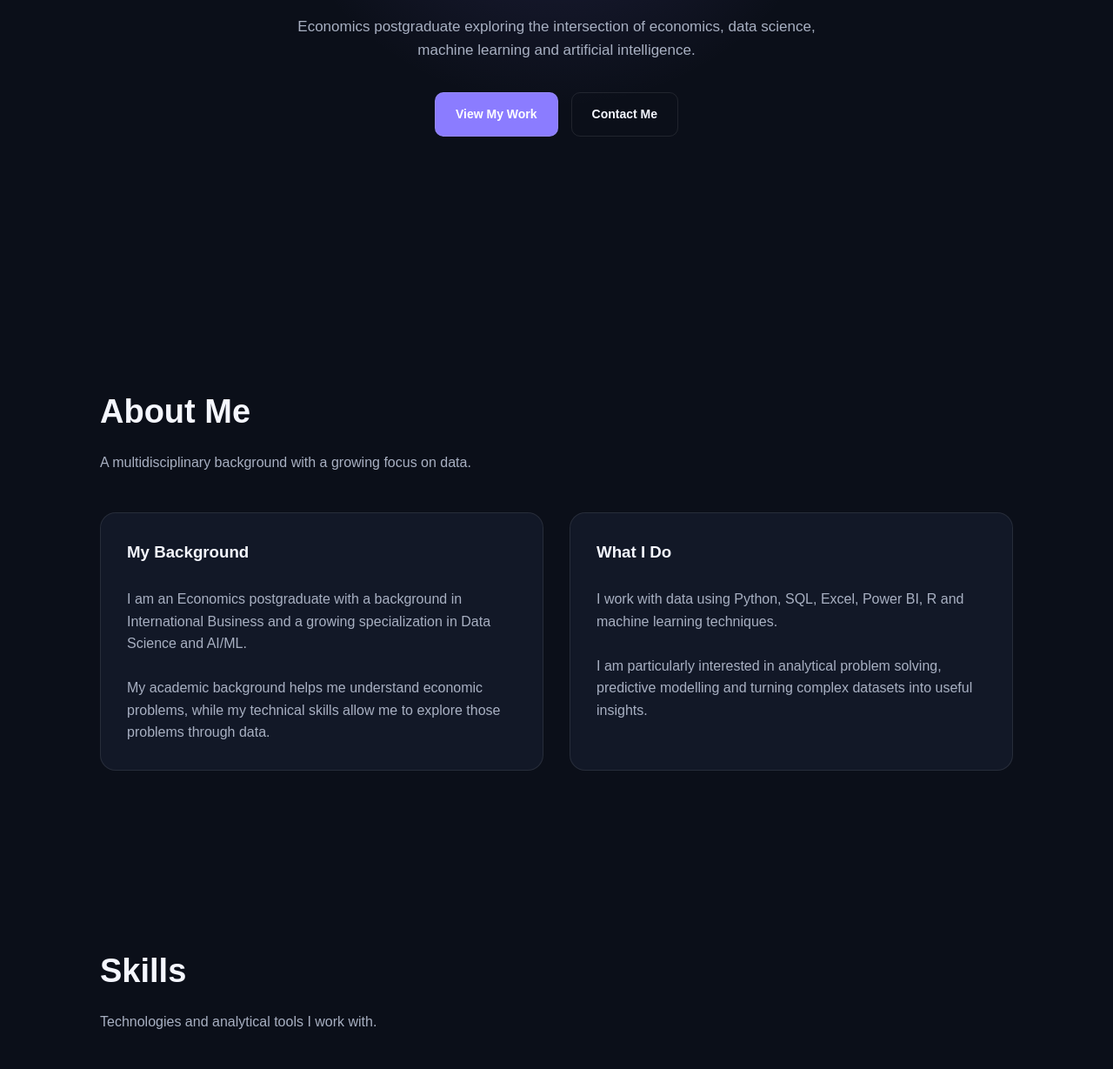
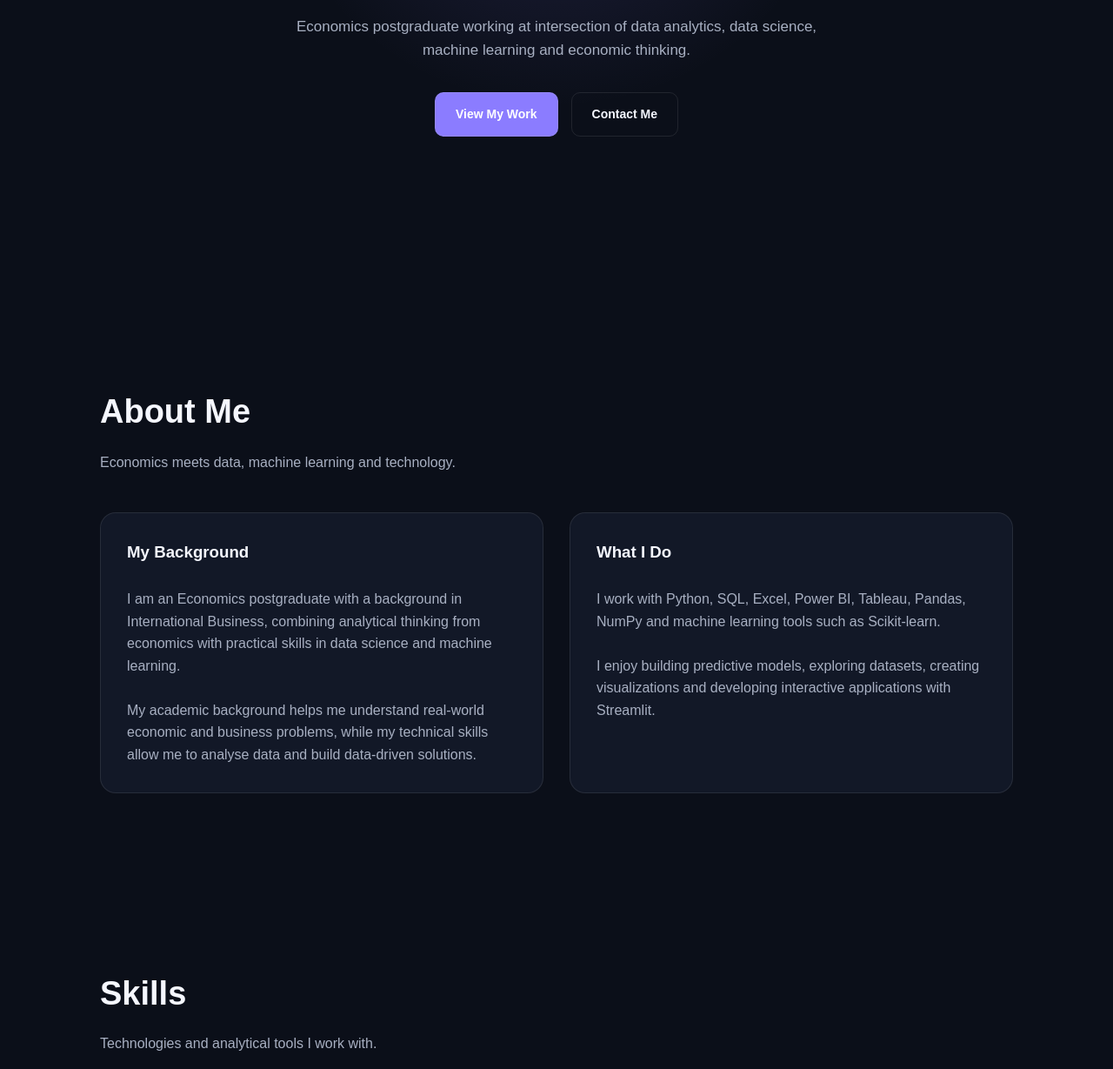
Before and after one commit to saniyasiddiqui0875-commits/saniyasiddiqui0875-commits.github.io, a plain HTML site: page index.html in a window 1280 px wide. Shown: the part 457-1686 px from the top of the page at 87% size. Drawn offline with Linux system fonts and the light colour scheme.

Commit message:
Update index.html

```diff
--- a/index.html
+++ b/index.html
@@ -4,7 +4,7 @@
     <meta charset="UTF-8">
     <meta name="viewport" content="width=device-width, initial-scale=1.0">
 
-    <title>Saniya Siddiqui | Economics × Data Science × AI/ML</title>
+    <title>Saniya Siddiqui | Economics × Data Analytics × Data Science × AI/ML</title>
 
     <meta name="description"
           content="Portfolio of Saniya Siddiqui — Economics postgraduate exploring Data Science, Machine Learning and AI.">
@@ -376,6 +376,7 @@
             <li><a href="#skills">Skills</a></li>
             <li><a href="#projects">Projects</a></li>
             <li><a href="#education">Education</a></li>
+            <li><a href="#achievements">Contact</a></li>
             <li><a href="#contact">Contact</a></li>
         </ul>
 
@@ -390,7 +391,7 @@
     <div class="hero-content">
 
         <div class="hero-tag">
-            Economics × Data Science × AI/ML
+            Economics × Data Analytics × Data Science × AI/ML
         </div>
 
         <h1>
@@ -402,8 +403,8 @@
         </h2>
 
         <p>
-            Economics postgraduate exploring the intersection of
-            economics, data science, machine learning and artificial intelligence.
+            Economics postgraduate working at intersection of
+            data analytics, data science, machine learning and economic thinking.
         </p>
 
         <div class="buttons">
@@ -430,7 +431,7 @@
     <h2 class="section-title">About Me</h2>
 
     <p class="section-subtitle">
-        A multidisciplinary background with a growing focus on data.
+        Economics meets data, machine learning and technology.
     </p>
 
     <div class="about-grid">
@@ -443,16 +444,18 @@
 
             <p>
                 I am an Economics postgraduate with a background in
-                International Business and a growing specialization in
-                Data Science and AI/ML.
+                International Business, combining analytical thinking
+                from economics with practical skills in data science
+                and machine learning.
             </p>
 
             <br>
 
             <p>
-                My academic background helps me understand economic
-                problems, while my technical skills allow me to explore
-                those problems through data.
+                My academic background helps me understand real-world
+                economic and business problems, while my technical
+                skills allow me to analyse data and build
+                data-driven solutions.
             </p>
 
         </div>
@@ -465,16 +468,17 @@
             <br>
 
             <p>
-                I work with data using Python, SQL, Excel, Power BI,
-                R and machine learning techniques.
+                I work with Python, SQL, Excel, Power BI, Tableau,
+                Pandas, NumPy and machine learning tools such as
+                Scikit-learn.
             </p>
 
             <br>
 
             <p>
-                I am particularly interested in analytical problem
-                solving, predictive modelling and turning complex
-                datasets into useful insights.
+                I enjoy building predictive models, exploring datasets,
+                creating visualizations and developing interactive
+                applications with Streamlit.
             </p>
 
         </div>
@@ -639,7 +643,7 @@
             <h3>Master of Arts — Economics</h3>
 
             <p>
-                University of Lucknow · 2021—2023
+                University of Lucknow · 2021–2023
             </p>
 
         </div>
@@ -781,15 +785,19 @@
 
         <!-- Replace these links later -->
 
-        <a href="https://github.com/" class="btn btn-primary">
+        <a href="https://github.com/saniyasiddiqui0875-commits"
+            target="_blank"
+            class="btn btn-primary">
             GitHub
         </a>
 
-        <a href="https://www.linkedin.com/" class="btn">
-            LinkedIn
-        </a>
+       <a href="https://www.linkedin.com/in/saniya-siddiqui-98a4b71b7/"
+           target="_blank"
+           class="btn">
+           LinkedIn
+       </a>
 
-        <a href="mailto:your-email@example.com" class="btn">
+        <a href="saniyasiddiqui0875@gmail.com" class="btn">
             Email Me
         </a>
 
```
